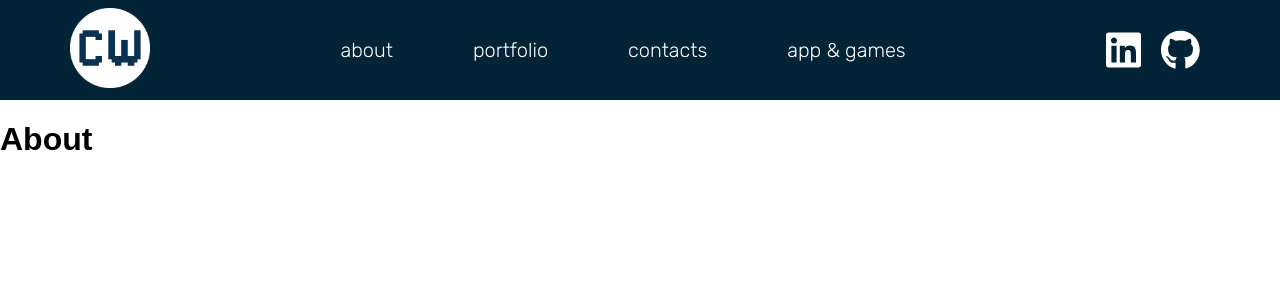
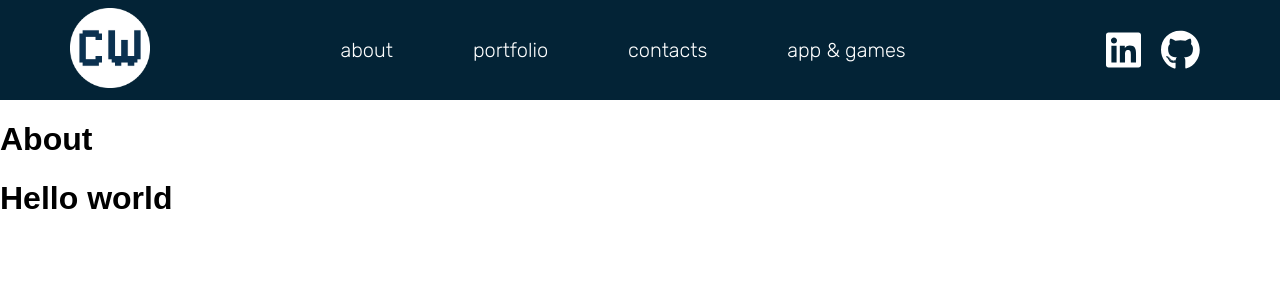
Before and after one commit to gabrielediemmanuele/gabrielediemmanuele.github.io, a Vue app: page /about in a window 1280 px wide. Shown: the top 300 px of the page. Built offline with nearby package versions, Linux system fonts and the light colour scheme.

Commit message:
feat: add footerBar component

```diff
--- a/src/App.vue
+++ b/src/App.vue
@@ -1,6 +1,7 @@
 <script>
 // import MyComponent from "./components/MyComponent.vue";
 import navBar from "./components/micro-component/navBar.vue";
+import footerBar from "./components/micro-component/footerBar.vue";
 
 export default {
   data() {
@@ -9,6 +10,7 @@ export default {
 
   components: {
     navBar,
+    footerBar,
   },
 };
 </script>
@@ -16,6 +18,7 @@ export default {
 <template>
   <navBar></navBar>
   <router-view></router-view>
+  <footerBar></footerBar>
 </template>
 
 <style lang="scss">
--- /dev/null
+++ b/src/components/micro-component/footerBar.vue
@@ -0,0 +1,21 @@
+<script>
+// import MyComponent from "./components/MyComponent.vue";
+
+export default {
+  data() {
+    return {
+      title: "Hello world",
+    };
+  },
+
+  // components: {
+  //   MyComponent,
+  // },
+};
+</script>
+
+<template>
+  <h1>{{ title }}</h1>
+</template>
+
+<style lang="scss" scoped></style>
```
